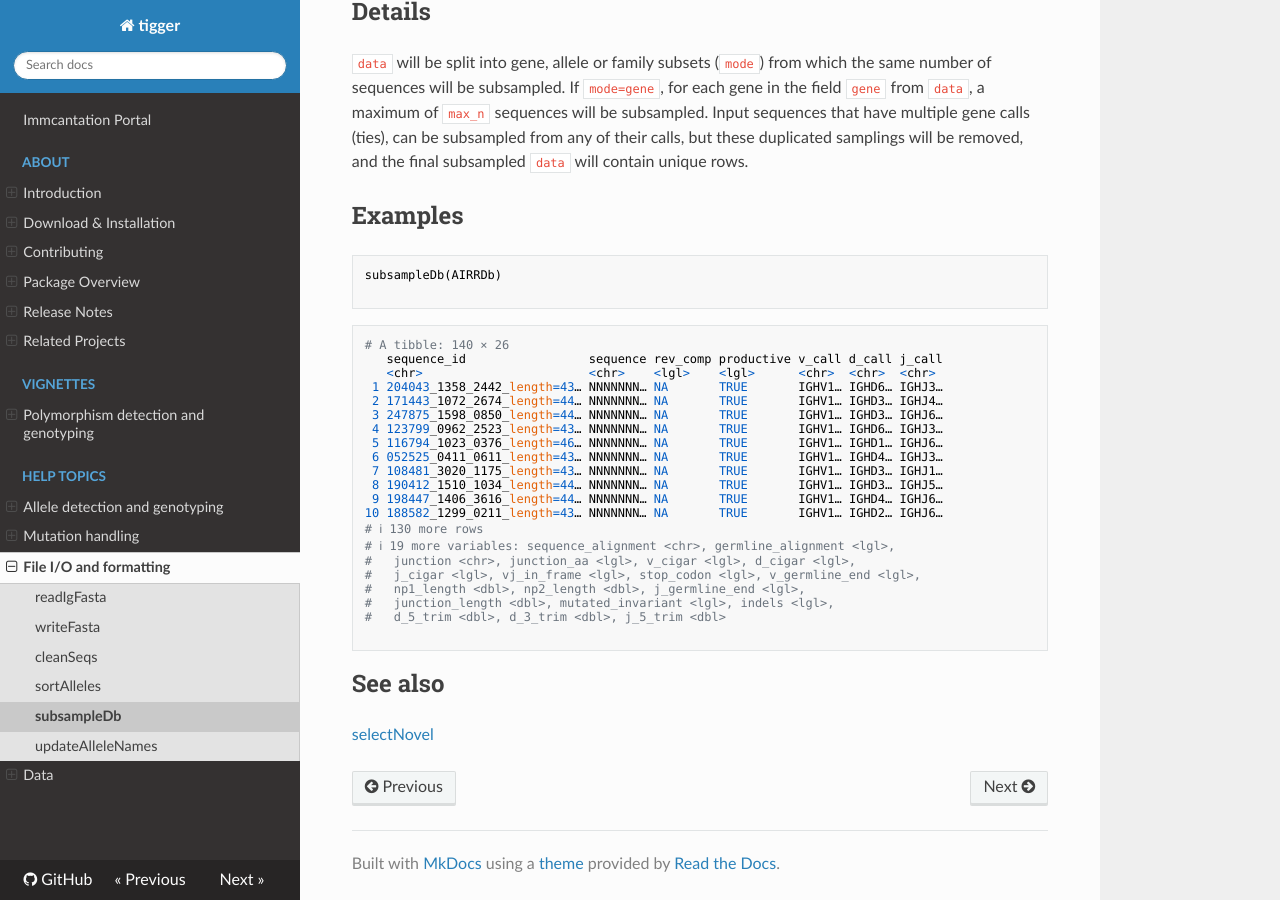
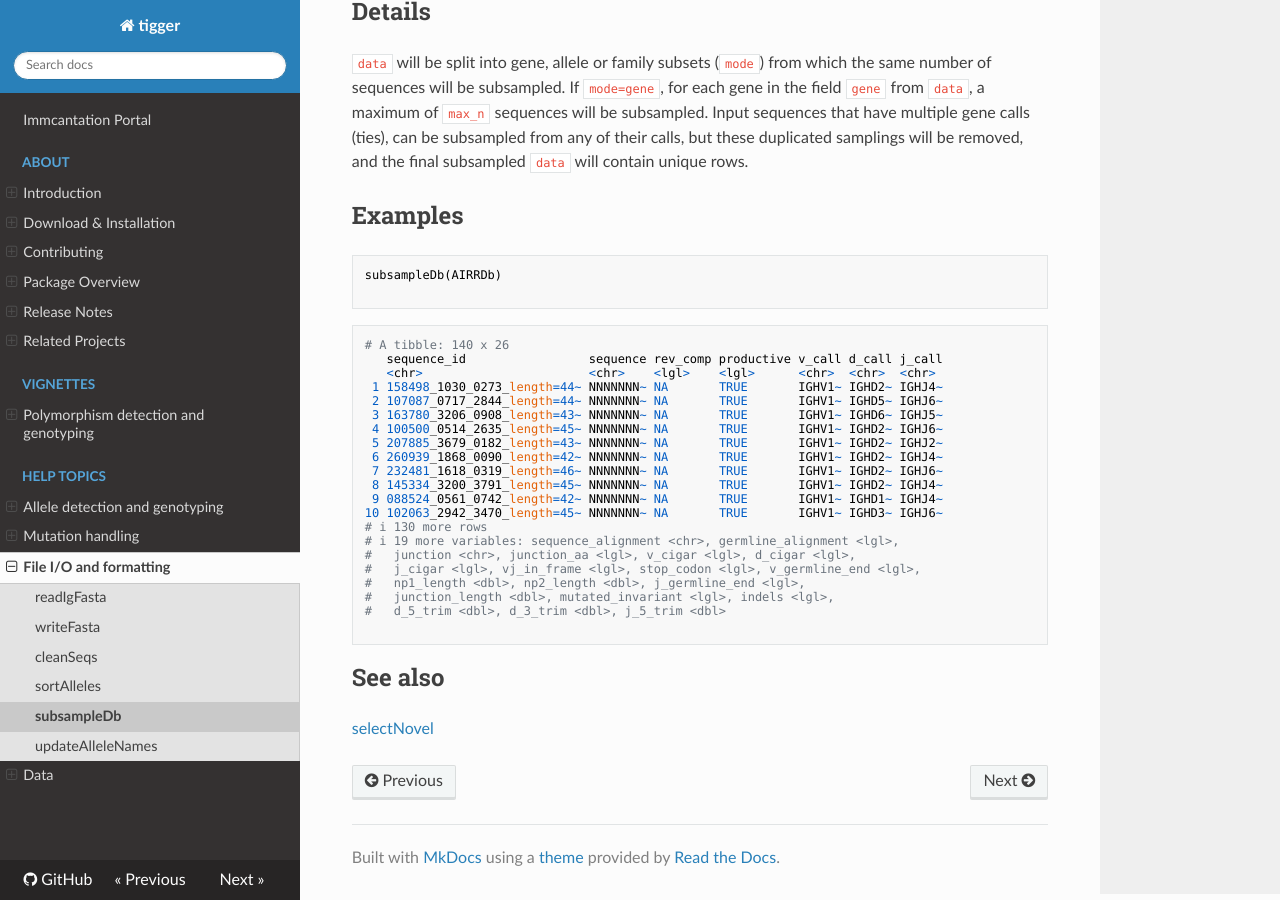
Before and after one commit to immcantation/tigger, an MkDocs documentation site: the page built from docs/topics/subsampleDb.md, in a window 1280 px wide and 900 px high, scrolled down 1270 px. Built offline with MkDocs 1.6.1, drawn with Linux system fonts in a browser that asks for light colours; nearby versions of some CDN libraries.

Commit message:
[skip ci] Auto-render docs.

````diff
--- a/docs/topics/subsampleDb.md
+++ b/docs/topics/subsampleDb.md
@@ -88,21 +88,21 @@ subsampleDb(AIRRDb)
 
 
 ```
-# A tibble: 140 × 26
+# A tibble: 140 x 26
    sequence_id                 sequence rev_comp productive v_call d_call j_call
    <chr>                       <chr>    <lgl>    <lgl>      <chr>  <chr>  <chr>
- 1 204043_1358_2442_length=43… NNNNNNN… NA       TRUE       IGHV1… IGHD6… IGHJ3…
- 2 171443_1072_2674_length=44… NNNNNNN… NA       TRUE       IGHV1… IGHD3… IGHJ4…
- 3 247875_1598_0850_length=44… NNNNNNN… NA       TRUE       IGHV1… IGHD3… IGHJ6…
- 4 123799_0962_2523_length=43… NNNNNNN… NA       TRUE       IGHV1… IGHD6… IGHJ3…
- 5 116794_1023_0376_length=46… NNNNNNN… NA       TRUE       IGHV1… IGHD1… IGHJ6…
- 6 052525_0411_0611_length=43… NNNNNNN… NA       TRUE       IGHV1… IGHD4… IGHJ3…
- 7 108481_3020_1175_length=43… NNNNNNN… NA       TRUE       IGHV1… IGHD3… IGHJ1…
- 8 190412_1510_1034_length=44… NNNNNNN… NA       TRUE       IGHV1… IGHD3… IGHJ5…
- 9 198447_1406_3616_length=44… NNNNNNN… NA       TRUE       IGHV1… IGHD4… IGHJ6…
-10 188582_1299_0211_length=43… NNNNNNN… NA       TRUE       IGHV1… IGHD2… IGHJ6…
-# ℹ 130 more rows
-# ℹ 19 more variables: sequence_alignment <chr>, germline_alignment <lgl>,
+ 1 158498_1030_0273_length=44~ NNNNNNN~ NA       TRUE       IGHV1~ IGHD2~ IGHJ4~
+ 2 107087_0717_2844_length=44~ NNNNNNN~ NA       TRUE       IGHV1~ IGHD5~ IGHJ6~
+ 3 163780_3206_0908_length=43~ NNNNNNN~ NA       TRUE       IGHV1~ IGHD6~ IGHJ5~
+ 4 100500_0514_2635_length=45~ NNNNNNN~ NA       TRUE       IGHV1~ IGHD2~ IGHJ6~
+ 5 207885_3679_0182_length=43~ NNNNNNN~ NA       TRUE       IGHV1~ IGHD2~ IGHJ2~
+ 6 260939_1868_0090_length=42~ NNNNNNN~ NA       TRUE       IGHV1~ IGHD2~ IGHJ4~
+ 7 232481_1618_0319_length=46~ NNNNNNN~ NA       TRUE       IGHV1~ IGHD2~ IGHJ6~
+ 8 145334_3200_3791_length=45~ NNNNNNN~ NA       TRUE       IGHV1~ IGHD2~ IGHJ4~
+ 9 088524_0561_0742_length=42~ NNNNNNN~ NA       TRUE       IGHV1~ IGHD1~ IGHJ4~
+10 102063_2942_3470_length=45~ NNNNNNN~ NA       TRUE       IGHV1~ IGHD3~ IGHJ6~
+# i 130 more rows
+# i 19 more variables: sequence_alignment <chr>, germline_alignment <lgl>,
 #   junction <chr>, junction_aa <lgl>, v_cigar <lgl>, d_cigar <lgl>,
 #   j_cigar <lgl>, vj_in_frame <lgl>, stop_codon <lgl>, v_germline_end <lgl>,
 #   np1_length <dbl>, np2_length <dbl>, j_germline_end <lgl>,
````
Also changed, not shown: docs/index.md (+4 -4 lines), docs/topics/getPopularMutationCount.md (+1 -1 lines), docs/topics/inferGenotypeBayesian.md (+1 -1 lines), docs/vignettes/Tigger-Vignette.md (+1 -1 lines), docs/topics/plotGenotype-2.png, docs/topics/plotGenotype-4.png, docs/topics/plotNovel-2.png, docs/vignettes/figure/Tigger-Vignette-4-1.png, docs/vignettes/figure/Tigger-Vignette-5-1.png, docs/vignettes/figure/Tigger-Vignette-6-1.png.
